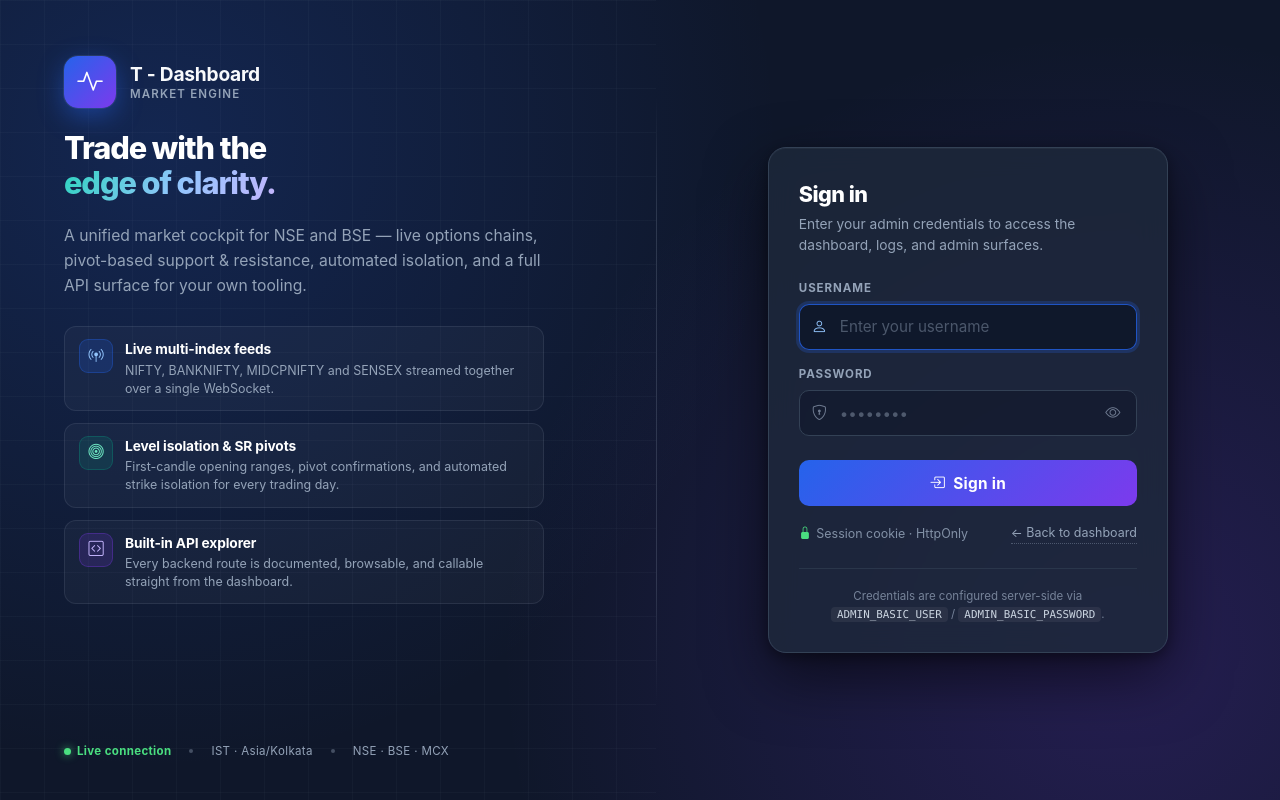
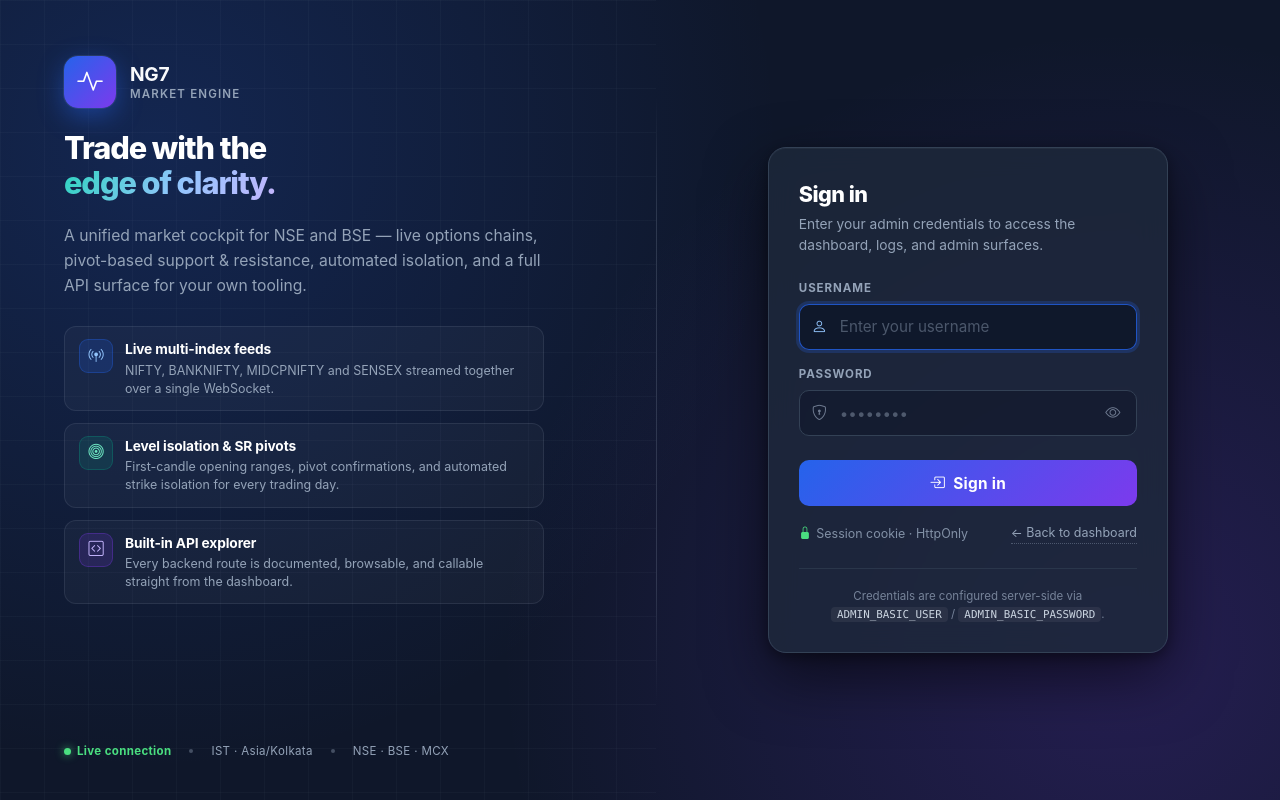
Before and after one commit to 7b809/t_feed_v1, a Python web app: template templates/login.html in a window 1280 px wide. Run offline with Jinja, Linux system fonts and the light colour scheme; the template is opened without the code that fills it, so the values that code supplies are empty.

Commit message:
Update legacy login branding to NG7

```diff
--- a/templates/login.html
+++ b/templates/login.html
@@ -5,7 +5,7 @@
     <meta charset="UTF-8" />
     <meta name="viewport" content="width=device-width, initial-scale=1.0, maximum-scale=1.0, user-scalable=no" />
 
-    <title>Sign in · T - Dashboard</title>
+    <title>Sign in · NG7</title>
 
     <link
         rel="icon"
@@ -643,12 +643,12 @@
         <aside class="login-brand-panel" aria-hidden="true">
             <div class="login-brand-hero">
 
-                <a href="/" class="login-brand" aria-label="T - Dashboard home" tabindex="-1">
+                <a href="/" class="login-brand" aria-label="NG7 home" tabindex="-1">
                     <div class="login-brand-icon">
                         <i class="bi bi-activity"></i>
                     </div>
                     <div class="login-brand-text">
-                        <span class="login-brand-title">T - Dashboard</span>
+                        <span class="login-brand-title">NG7</span>
                         <span class="login-brand-subtitle">Market Engine</span>
                     </div>
                 </a>
@@ -714,12 +714,12 @@
             <div class="login-card" role="main" aria-labelledby="loginHeading">
 
                 <!-- Compact brand shown only when the left panel is hidden -->
-                <a href="/" class="login-card-brand" aria-label="T - Dashboard home">
+                <a href="/" class="login-card-brand" aria-label="NG7 home">
                     <div class="login-brand-icon">
                         <i class="bi bi-activity"></i>
                     </div>
                     <div class="login-brand-text">
-                        <span class="login-brand-title">T - Dashboard</span>
+                        <span class="login-brand-title">NG7</span>
                         <span class="login-brand-subtitle">Admin Console</span>
                     </div>
                 </a>
```
